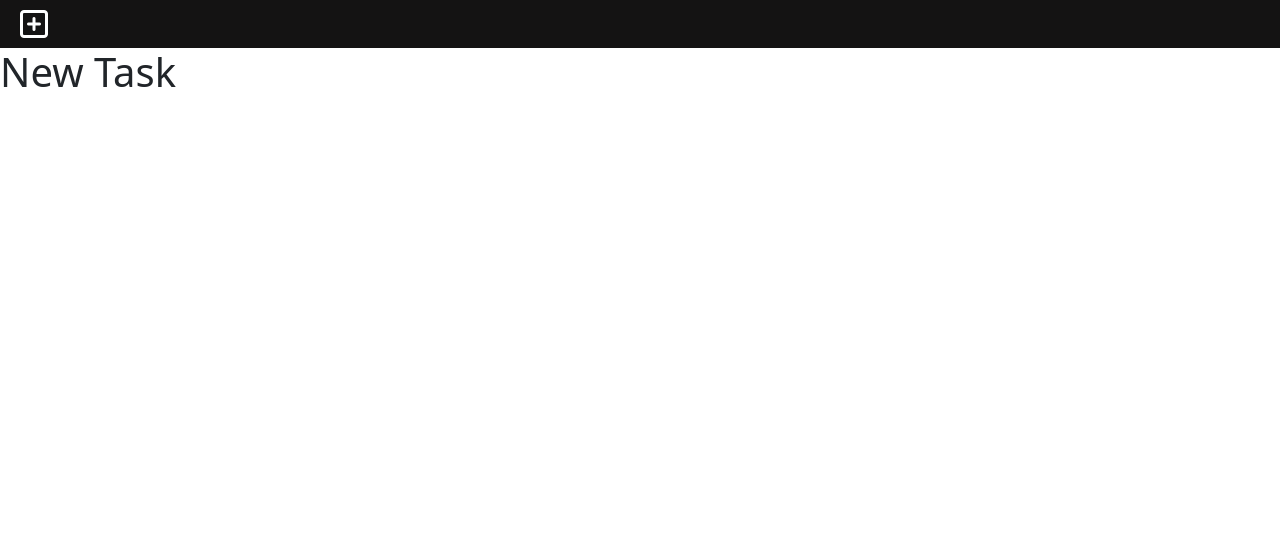
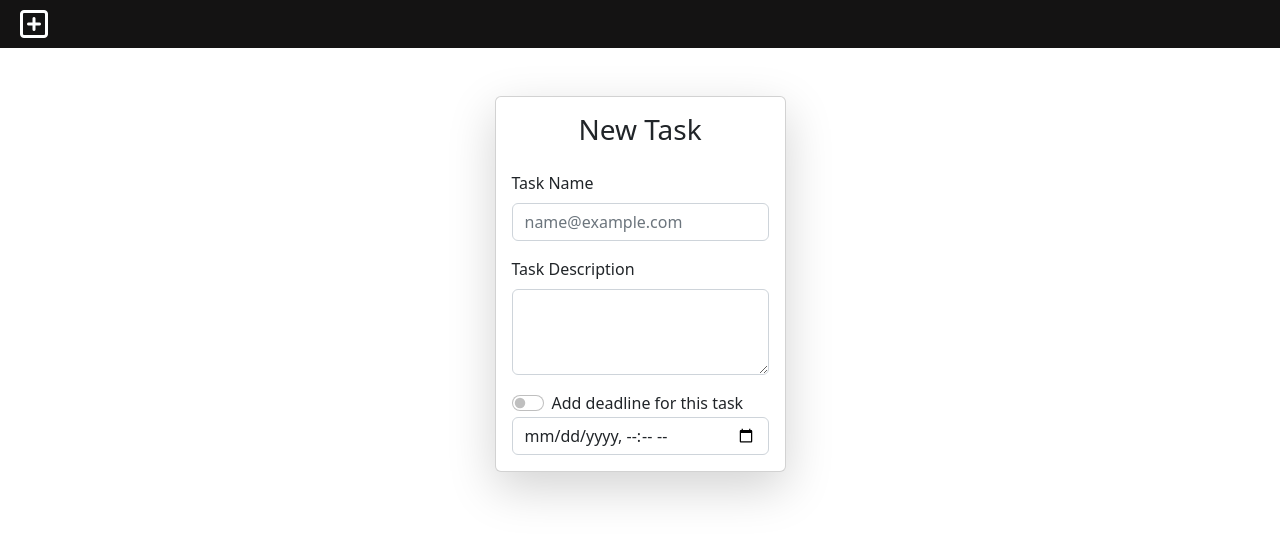
Before and after one commit to temoc1n/Treffio, a Vue app in the folder treffio_vuejs/: page /new-task in a window 1280 px wide. Shown: the top 540 px of the page. Built offline with nearby package versions, Linux system fonts and the light colour scheme.

Commit message:
Feature New Task page, some adjustments

```diff
--- a/treffio_vuejs/src/assets/main.css
+++ b/treffio_vuejs/src/assets/main.css
@@ -43,6 +43,6 @@
 }
 
 /*CARDS*/
-.card {
+.main_card {
     cursor: pointer;
 }
--- a/treffio_vuejs/src/components/Cards/CardComponent.vue
+++ b/treffio_vuejs/src/components/Cards/CardComponent.vue
@@ -1,5 +1,5 @@
 <template>
-    <div class="card w-100 shadow-lg">
+    <div class="card w-100 shadow-lg main_card">
         <div class="card-body">
             <h5 class="card-title">{{ card_title }}</h5>
             <p class="card-text">{{ description }}</p>
--- a/treffio_vuejs/src/views/MainDashboard.vue
+++ b/treffio_vuejs/src/views/MainDashboard.vue
@@ -30,7 +30,6 @@ export default {
     },
     data() {
         return {
-            index: undefined,
             username: 'User',
             //Card content
             cards: {
--- a/treffio_vuejs/src/views/NewTask.vue
+++ b/treffio_vuejs/src/views/NewTask.vue
@@ -1,9 +1,51 @@
 <template>
-    <h1>New Task</h1>
+    <div class="container-fluid">
+        <div class="row h-100">
+            <div class="col-md-12">
+                <div class="text-center">
+                </div>
+                <div class="col-md-12 d-flex justify-content-center mt-5">
+                    <div class="card my-auto shadow-lg" :style="getIndex">
+                        <h3 class="text-center mt-3">New Task</h3>
+                        <div class="card-body">
+                            <div class="mb-3">
+                                <label for="exampleFormControlInput1" class="form-label">Task Name</label>
+                                <input type="email" class="form-control" id="exampleFormControlInput1" placeholder="name@example.com">
+                            </div>
+                            <div class="mb-3">
+                                <label for="exampleFormControlTextarea1" class="form-label">Task Description</label>
+                                <textarea class="form-control" id="exampleFormControlTextarea1" rows="3"></textarea>
+                            </div>
+                            <div class="form-check form-switch">
+                                <input class="form-check-input" type="checkbox" id="flexSwitchCheckDefault">
+                                <label class="form-check-label" for="flexSwitchCheckDefault" @click="deadline = !deadline">Add deadline for this task</label>
+                            </div>
+                            <div class="input-append date" id="datepicker" data-date-format="ss-mm-hh">
+                                <input class="form-control" value="12:22:01" type="datetime-local" />
+                            </div>
+
+                        </div>
+                    </div>
+                </div>
+            </div>
+        </div>
+    </div>
 </template>
 <script>
+import { mapGetters } from 'vuex'
 export default {
-    name: 'NewTask'
+    name: 'NewTask',
+    data(){
+        return{
+            tasks: undefined,
+            deadline: false
+        }
+    },
+    computed: {
+        ...mapGetters([
+            'getIndex'
+        ])
+    }
 }
 </script>
 <style scoped>
```
